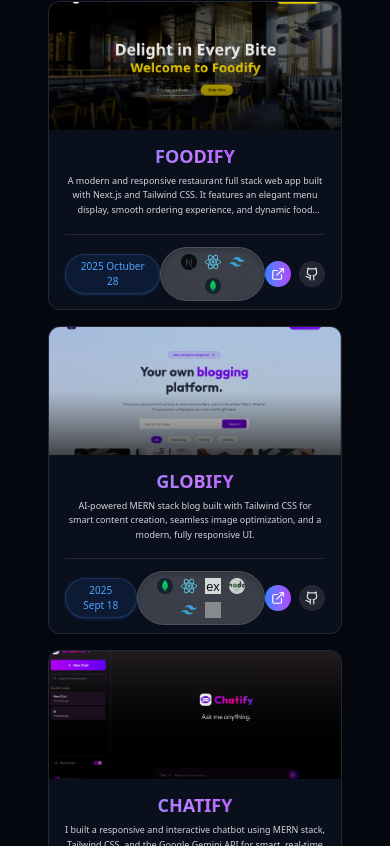
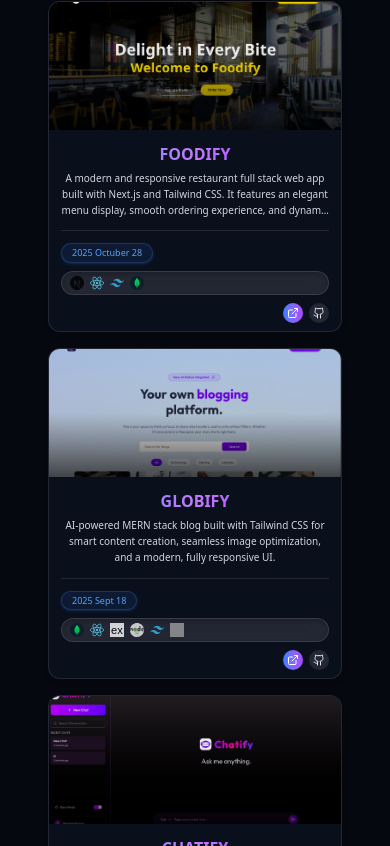
Before and after one commit to wajahat-kamal/Dev-Portfolio, a React (Vite) app: page / in a window 390 px wide. Shown: the part 1798-2644 px from the top of the page. Built offline with nearby package versions, Linux system fonts and the light colour scheme; grey boxes are pictures that could not be loaded.

Commit message:
Update project details in Data.js: refine FOODIFY description, format tags for consistency, and correct date formatting for improved clarity.

```diff
--- a/src/assets/Data.js
+++ b/src/assets/Data.js
@@ -17,19 +17,20 @@ import tailwindcssIcon from "./skills/tailwindcss-icon.svg";
 import css3Icon from "./skills/css3-icon.svg";
 import html5Icon from "./skills/html5-icon.svg";
 
-import geminiIcon from "./skills/gemini-icon.svg"
+import geminiIcon from "./skills/gemini-icon.svg";
 
 // Projects Section
 export const projects = [
   {
     id: 1,
     title: "FOODIFY",
-    description: "A modern and responsive restaurant full stack web app built with Next.js and Tailwind CSS. It features an elegant menu display, smooth ordering experience, and dynamic food management.",
-   image: wkFoodifyImg,
-    tags: [nextjsIcon, reactIcon, tailwindcssIcon, mongodbIcon, ],
+    description:
+      "A modern and responsive restaurant full stack web app built with Next.js and Tailwind CSS. It features an elegant menu display, smooth ordering experience, and dynamic food management.",
+    image: wkFoodifyImg,
+    tags: [nextjsIcon, reactIcon, tailwindcssIcon, mongodbIcon],
     demoURL: "https://foodify-wk.vercel.app",
     githubURL: "https://github.com/wajahat-kamal/FOODIFY/",
-    date: "2025 Octuber 28"
+    date: "2025 Octuber 28",
   },
   {
     id: 2,
@@ -37,7 +38,14 @@ export const projects = [
     description:
       "AI-powered MERN stack blog built with Tailwind CSS for smart content creation, seamless image optimization, and a modern, fully responsive UI.",
     image: wkGlobifyImg,
-    tags: [mongodbIcon, reactIcon,  expressjsIcon, nodejsIcon, tailwindcssIcon, geminiIcon],
+    tags: [
+      mongodbIcon,
+      reactIcon,
+      expressjsIcon,
+      nodejsIcon,
+      tailwindcssIcon,
+      geminiIcon,
+    ],
     demoURL: "https://globify-wk.vercel.app",
     githubURL: "https://github.com/wajahat-kamal/GLOBIFY/",
     date: "2025 Sept 18",
@@ -48,7 +56,14 @@ export const projects = [
     description:
       "I built a responsive and interactive chatbot using MERN stack, Tailwind CSS, and the Google Gemini API for smart, real-time conversations.",
     image: wkChatbotImg,
-    tags: [mongodbIcon, reactIcon,  expressjsIcon, nodejsIcon, tailwindcssIcon, geminiIcon],
+    tags: [
+      mongodbIcon,
+      reactIcon,
+      expressjsIcon,
+      nodejsIcon,
+      tailwindcssIcon,
+      geminiIcon,
+    ],
     demoURL: "https://chatify-wk.vercel.app/",
     githubURL: "https://github.com/wajahat-kamal/CHATIFY/",
     date: "2025 October 2",
--- a/src/components/ProjectCard.jsx
+++ b/src/components/ProjectCard.jsx
@@ -16,55 +16,54 @@ const ProjectCard = ({ project }) => {
       </div>
 
       {/* Content */}
-      <div className="py-2 px-4 flex flex-col justify-between">
+      <div className="py-2 px-3 sm:px-4 flex flex-col justify-between">
         <div>
-          <h3 className="text-lg sm:text-xl font-semibold text-transparent bg-clip-text bg-gradient-to-r from-blue-500 via-purple-400 to-purple-600 my-1">
+          <h3 className="text-base sm:text-xl font-semibold text-transparent bg-clip-text bg-gradient-to-r from-blue-500 via-purple-400 to-purple-600 my-1">
             {project.title}
           </h3>
 
           {/* Description */}
-          <p className="text-gray-300 text-[9px] sm:text-sm leading-relaxed line-clamp-3">
+          <p className="text-gray-300 text-[10px] sm:text-sm leading-relaxed line-clamp-3">
             {project.description}
           </p>
         </div>
 
         {/* Footer */}
-        <div className="flex items-center justify-between mt-4 border-t border-white/10 pt-3">
+        <div className="flex flex-col sm:flex-row sm:items-center sm:justify-between mt-3 border-t border-white/10 pt-3 gap-2 sm:gap-0">
           {/* Date */}
-          <span className="text-[10px] sm:text-[11px] text-blue-400 font-medium bg-blue-500/10 px-3 py-1 rounded-full border border-blue-400/20 shadow-sm shadow-blue-500/20">
+          <span className="text-[9px] sm:text-[11px] text-blue-400 font-medium bg-blue-500/10 px-2.5 sm:px-3 py-0.5 sm:py-1 rounded-full border border-blue-400/20 shadow-sm shadow-blue-500/20 self-start sm:self-auto">
             {project.date}
           </span>
 
           {/* Tags */}
-          <div className="flex flex-wrap items-center justify-center gap-2 sm:gap-3 bg-white/20 px-3 py-1.5 rounded-full backdrop-blur-md border border-white/10 shadow-inner shadow-black/20">
+          <div className="flex flex-wrap items-center justify-start sm:justify-center gap-1.5 sm:gap-2 bg-white/10 px-2 sm:px-3 py-1 rounded-full backdrop-blur-md border border-white/10 shadow-inner shadow-black/20">
             {project.tags.map((tag, index) => (
-              <div key={index} className="relative group">
-                <img
-                  src={tag}
-                  alt="tech icon"
-                  className="w-4 h-4 sm:w-5 sm:h-5 opacity-80 group-hover:opacity-100 transition-all duration-300 hover:scale-110"
-                />
-              </div>
+              <img
+                key={index}
+                src={tag}
+                alt="tech icon"
+                className="w-3.5 h-3.5 sm:w-5 sm:h-5 opacity-80 hover:opacity-100 transition-all duration-300 hover:scale-110"
+              />
             ))}
           </div>
 
           {/* Links */}
-          <div className="flex gap-2">
+          <div className="flex gap-1.5 sm:gap-2 justify-end">
             <a
               href={project.demoURL}
               target="_blank"
               rel="noopener noreferrer"
-              className="p-1.5 sm:p-2 rounded-full bg-gradient-to-r from-blue-500 to-purple-500 text-white hover:scale-110 transition-transform hover:shadow-md hover:shadow-purple-500/30"
+              className="p-1 sm:p-1.5 rounded-full bg-gradient-to-r from-blue-500 to-purple-500 text-white hover:scale-110 transition-transform hover:shadow-md hover:shadow-purple-500/30"
             >
-              <ExternalLink size={14} className="sm:w-4 sm:h-4" />
+              <ExternalLink size={12} className="sm:w-4 sm:h-4" />
             </a>
             <a
               href={project.githubURL}
               target="_blank"
               rel="noopener noreferrer"
-              className="p-1.5 sm:p-2 rounded-full bg-white/10 hover:bg-gradient-to-r hover:from-blue-500 hover:to-purple-500 text-gray-200 hover:text-white transition-all hover:scale-110 hover:shadow-md hover:shadow-blue-500/30"
+              className="p-1 sm:p-1.5 rounded-full bg-white/10 hover:bg-gradient-to-r hover:from-blue-500 hover:to-purple-500 text-gray-200 hover:text-white transition-all hover:scale-110 hover:shadow-md hover:shadow-blue-500/30"
             >
-              <Github size={14} className="sm:w-4 sm:h-4" />
+              <Github size={12} className="sm:w-4 sm:h-4" />
             </a>
           </div>
         </div>
```
